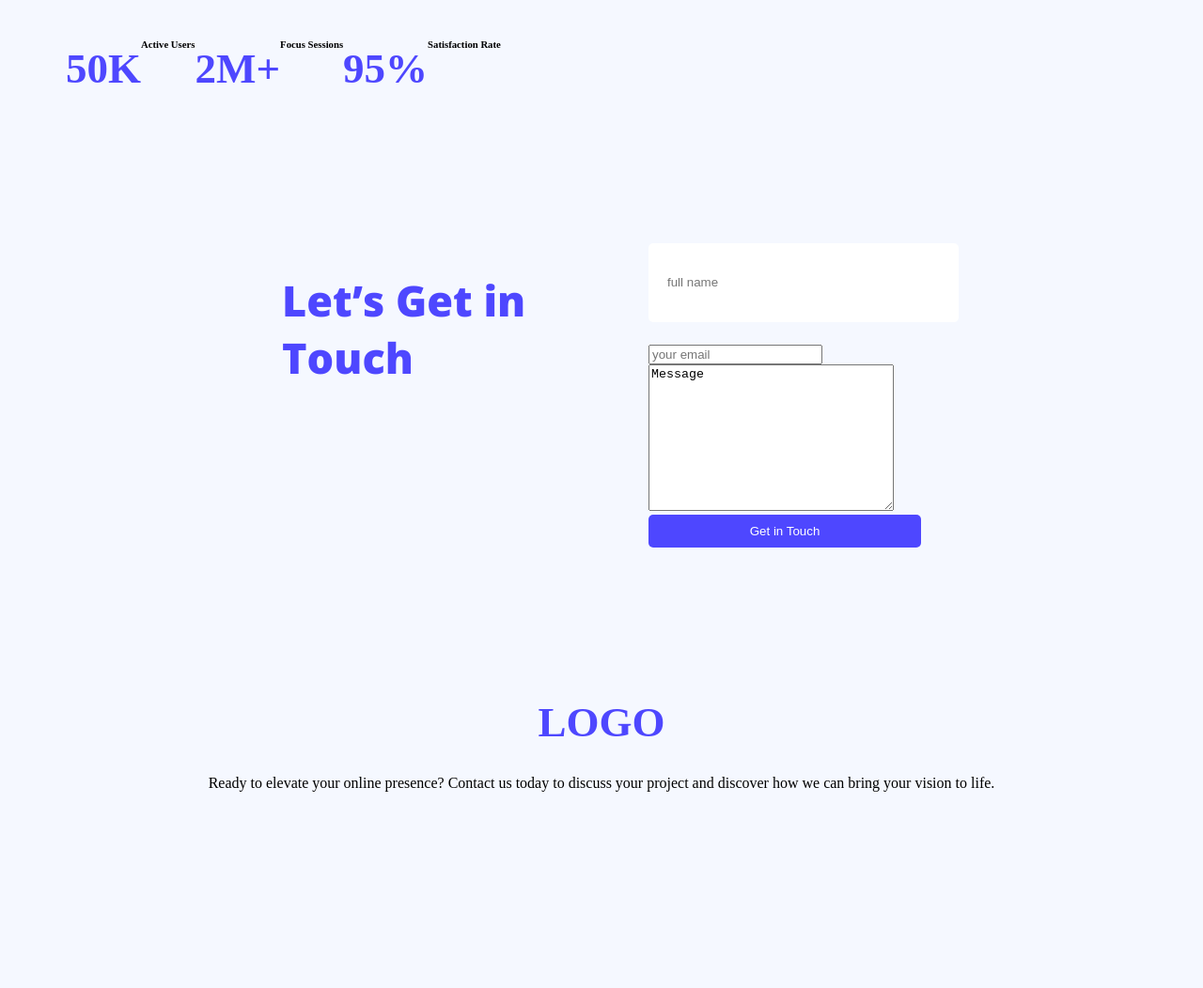
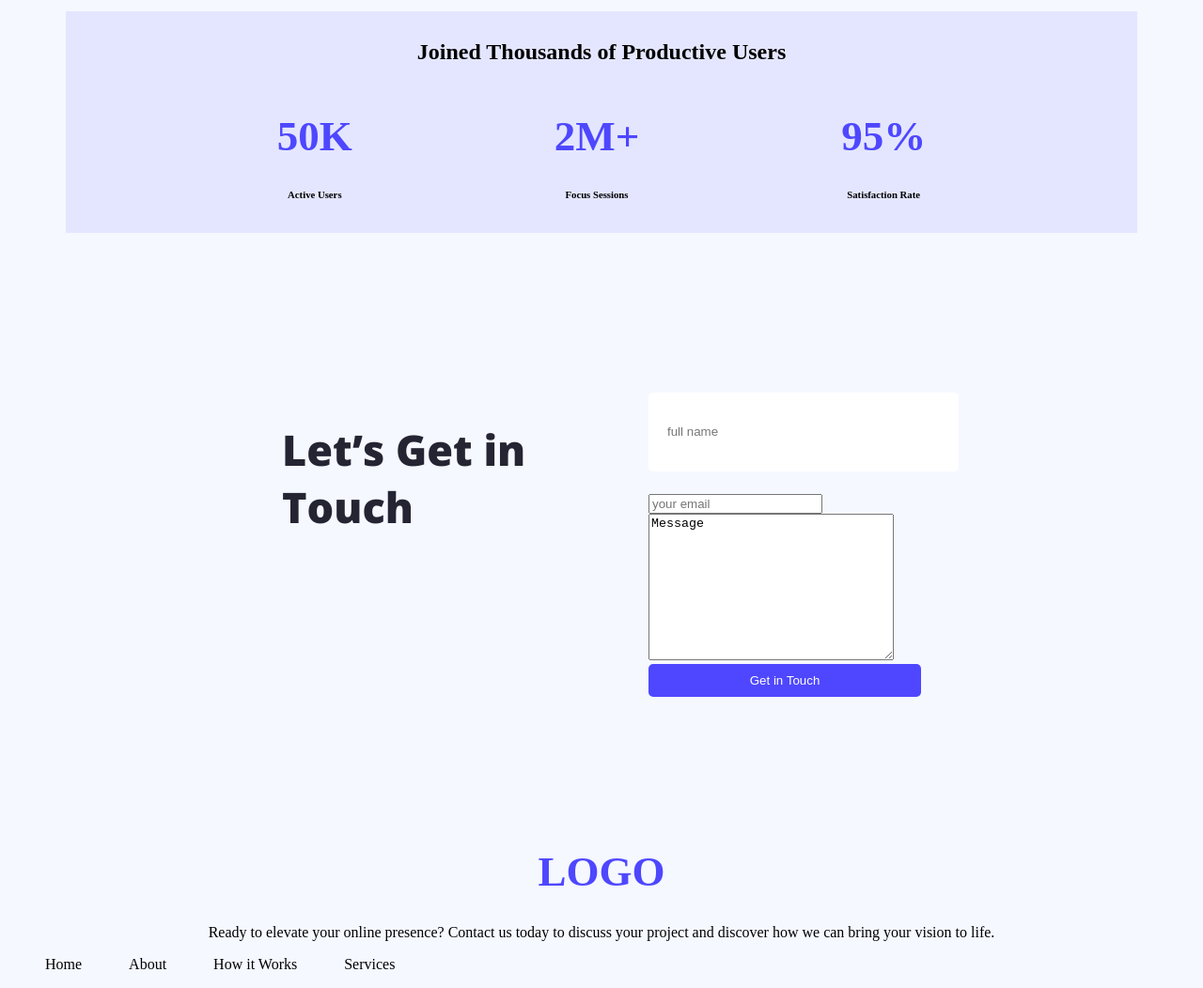
Before and after one commit to evaverunica/first-assignment, a plain HTML site: page index.html in a window 1280 px wide. Shown: the part 970-2022 px from the top of the page at 94% size. Before the commit the page ends 1829 px from the top, so only its background shows below. Drawn offline with nearby package versions, Linux system fonts and the light colour scheme.

Commit message:
add banner section

```diff
--- a/index.html
+++ b/index.html
@@ -30,7 +30,8 @@
           <div class="action">
             <div class="section open-sans-norm">
               <h2>See It in Action</h2>
-              <p class="regular">Explore the live preview and imagine your brand in this bold new look.</p>
+              <p class="regular">Explore the live preview and imagine your <br>
+                 brand in this bold new look.</p>
               <button class="primary-btn">Launch Live Preview</button>
             </div>
             <img class="img-wc" src="wc-mini.png" alt="">
@@ -39,12 +40,18 @@
            <div class="productive">
                <div><h2>Joined Thousands of Productive Users</h2></div>
                <div class="Users-section">
-                <h1>50K</h1>
+                <div>
+                  <h1>50K</h1>
                <h6>Active Users</h6>
-               <h1>2M+</h1>
+                </div>
+               <div>
+                <h1>2M+</h1>
                <h6>Focus Sessions</h6>
-               <h1>95%</h1>
+               </div>
+               <div>
+                <h1>95%</h1>
                 <h6>Satisfaction Rate</h6>
+               </div>
                </div>
               </div>
               <!-- Touch Section -->
@@ -65,14 +72,15 @@
            </main>
 
     <footer>
-
-      <div class="end-section">
-        <h1>LOGO</h1>
+       <h1>LOGO</h1>
         <p>Ready to elevate your online presence? Contact us today to discuss your project and discover how we can bring your vision to life.</p>
-
-      </div>
-
-    </footer>
+        <ul>
+          <li>Home</li>
+          <li>About</li>
+          <li>How it Works</li>
+          <li>Services</li>
+        </ul>
+</footer>
 
 </body>
 </html>
--- a/styles/portfolio.css
+++ b/styles/portfolio.css
@@ -59,14 +59,16 @@ main{
 }
 .action{
     display: flex;
-    justify-content: space-between;
+    justify-content: space-evenly;
     margin-top: 80px;
+
 
 
 
 }
 .regular{
     font-weight: 100;
+    /* width: 40%; */
 
 }
 .section{
@@ -79,10 +81,15 @@ main{
 }
 .productive{
    text-align: center;
+   background-color: rgba(78, 71, 255, 0.1);
+   padding: 10px;
+   margin: 40px 0;
 }
 .Users-section{
     display: flex;
-    text-align: center;
+    /* text-align: center; */
+    justify-content: space-evenly;
+
 }
 /* touch style */
 .touch{
@@ -115,6 +122,15 @@ h1{
 footer{
     text-align: center;
 }
-h1{
-    color: #4E47FF;
+footer h1,.Users-section h1 {
+     color: #4E47FF;
 }
+footer ul li{
+    list-style: none;
+    margin-right: 50px;
+    text-align: center;
+    justify-content: space-between;
+}
+footer ul{
+    display: flex;
+}
```
